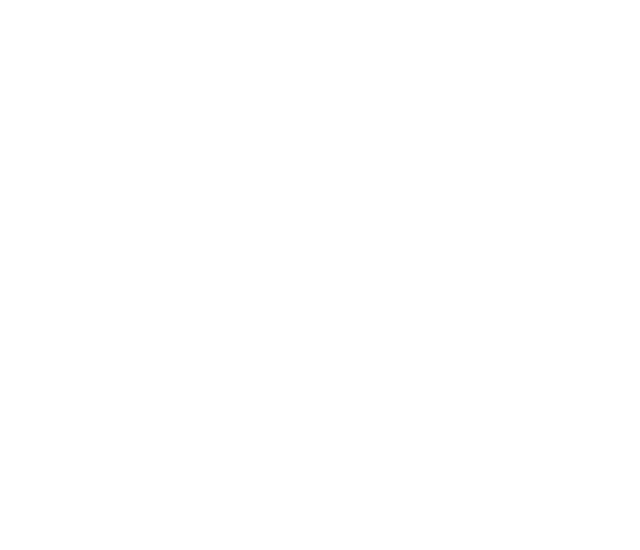
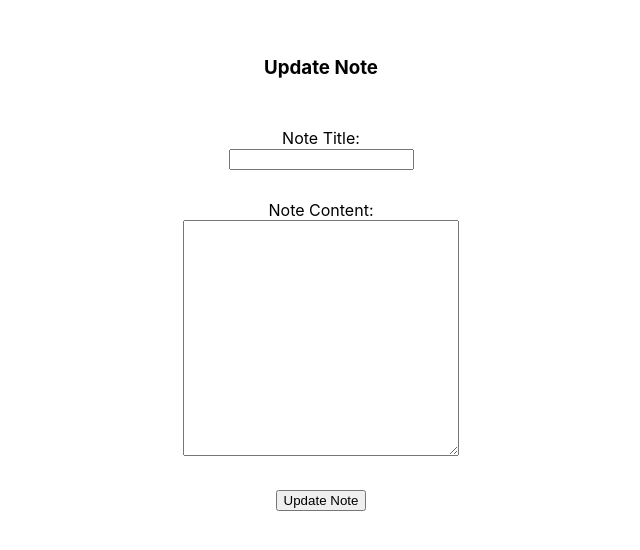
Before and after one commit to JadalKhawand/full-stack-notes-app, a React (Create React App) app in the folder client/: page /notes/update/1 in a window 1280 px wide. Before the commit this address had no page. Shown: the part 126-676 px from the top of the page, without its empty margins (319-959 px from the left). Built offline with nearby package versions, Linux system fonts and the light colour scheme.

Commit message:
website is now functional

```diff
--- a/client/src/App.tsx
+++ b/client/src/App.tsx
@@ -13,7 +13,7 @@ function App() {
       <Routes>
         <Route path='/' element={<Home />}></Route>
         <Route path='/add' element={<Add />}></Route>
-        <Route path='/update' element={<Update />}></Route>
+        <Route path='/notes/update/:id' element={<Update />}></Route>
       </Routes>
       </BrowserRouter>
     </div>
--- a/client/src/components/Home.tsx
+++ b/client/src/components/Home.tsx
@@ -28,7 +28,7 @@ function Home() {
 
   async function handleDelete(id: number) {
     try {
-      await axios.delete("http://localhost:5000/notes/delete/" + id);
+      await axios.delete("http://localhost:5000/notes/delete/"+id);
       window.location.reload();
     } catch (error) {
       console.log(error);
@@ -60,9 +60,9 @@ function Home() {
               <div className="buttons">
                 <button
                   className="update"
-                  onClick={() => handleUpdate(note.id)}
-                >
-                  Update
+
+                ><Link to={`notes/update/${note.id}`}> Update</Link>
+
                 </button>
                 <button
                   className="delete"
--- a/client/src/components/Update.tsx
+++ b/client/src/components/Update.tsx
@@ -1,9 +1,56 @@
-import React from 'react'
+import React, { useState, useEffect } from 'react';
+import axios from 'axios';
+import { useNavigate, useLocation } from 'react-router-dom';
 
 function Update() {
+  const [note, setNote] = useState({
+    id: "",  // Add the id property to your state
+    title: "",
+    content: "",
+  });
+
+  const navigate = useNavigate();
+  const location = useLocation();
+
+  useEffect(() => {
+    // Extract note ID from the URL
+    const noteId = location.pathname.split("/")[3];
+    // Set the note ID in the state
+    setNote((prevNote) => ({ ...prevNote, id: noteId }));
+  }, [location.pathname]);
+
+  function handleChange(e:any) {
+    setNote((prevNote) => ({
+      ...prevNote,
+      [e.target.name]: e.target.value,
+    }));
+  }
+
+  async function handleSubmit(e:any) {
+    e.preventDefault();
+    try {
+      // Use the correct URL format for the PUT request
+      await axios.put(`http://localhost:5000/notes/update/${note.id}`, note);
+      navigate('/');
+    } catch (error) {
+      console.log(error);
+    }
+  }
+
   return (
-    <div>Update</div>
-  )
+    <div className="form">
+      <h3>Update Note</h3>
+      <div>
+        <label>Note Title:</label> <br />
+        <input type="text" onChange={handleChange} name="title" />
+      </div>
+      <div>
+        <label>Note Content:</label> <br />
+        <textarea onChange={handleChange} name="content" />
+      </div>
+      <button onClick={handleSubmit}>Update Note</button>
+    </div>
+  );
 }
 
-export default Update
+export default Update;
```
